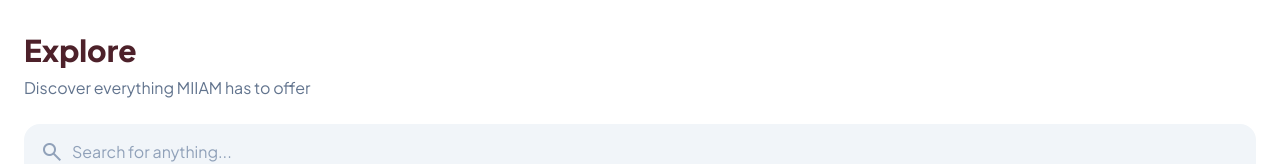
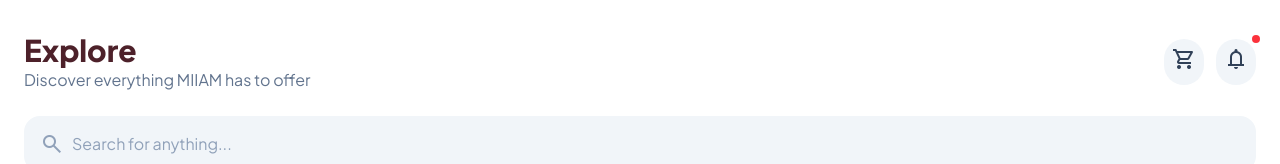
Before and after one commit to mayankinkk/MIIAM, a Next.js app in the folder miiam-app/: page /app/explore in a window 1280 px wide. Shown: the top 164 px of the page. Built offline with nearby package versions, Linux system fonts and the light colour scheme; no server answers.

Commit message:
feat: add animated floating cart badge on explore and food pages

```diff
--- a/miiam-app/src/app/app/explore/page.tsx
+++ b/miiam-app/src/app/app/explore/page.tsx
@@ -1,9 +1,10 @@
 "use client";
 
-import { useState, useRef } from "react";
+import { useState, useRef, useEffect } from "react";
 import Link from "next/link";
 import PullToRefresh from "@/components/PullToRefresh";
 import QuickActionsFAB from "@/components/QuickActionsFAB";
+import { useCartStore } from "@/lib/store/cartStore";
 
 const categories = [
   { id: "all", icon: "apps", label: "All" },
@@ -34,6 +35,19 @@ export default function ExplorePage() {
   const [activeCategory, setActiveCategory] = useState("all");
   const scrollRef = useRef<HTMLDivElement>(null);
   const [refreshKey, setRefreshKey] = useState(0);
+  const { totalItems } = useCartStore();
+  const [cartBounce, setCartBounce] = useState(false);
+  const [prevCartCount, setPrevCartCount] = useState(0);
+
+  useEffect(() => {
+    const count = totalItems();
+    if (count > prevCartCount && count > 0) {
+      setCartBounce(true);
+      const timer = setTimeout(() => setCartBounce(false), 500);
+      return () => clearTimeout(timer);
+    }
+    setPrevCartCount(count);
+  }, [totalItems(), prevCartCount]);
 
   const handleRefresh = async () => {
     await new Promise(resolve => setTimeout(resolve, 1500));
@@ -60,8 +74,31 @@ export default function ExplorePage() {
       <PullToRefresh onRefresh={handleRefresh} className="pb-24">
         {/* Header */}
         <header className="bg-white px-6 pt-8 pb-4">
-        <h1 className="text-3xl font-black text-[#4d212a] mb-2">Explore</h1>
-        <p className="text-slate-500 mb-6">Discover everything MIIAM has to offer</p>
+          <div className="flex items-center justify-between mb-6">
+            <div>
+              <h1 className="text-3xl font-black text-[#4d212a]">Explore</h1>
+              <p className="text-slate-500">Discover everything MIIAM has to offer</p>
+            </div>
+            <div className="flex items-center gap-3">
+              {/* Cart with animated badge */}
+              <Link
+                href="/app/cart"
+                className={`relative p-2 bg-slate-100 rounded-full hover:bg-slate-200 transition-colors ${cartBounce ? "animate-bounce-sm" : ""}`}
+              >
+                <span className="material-symbols-outlined text-2xl text-slate-700">shopping_cart</span>
+                {totalItems() > 0 && (
+                  <span className="absolute -top-1 -right-1 bg-[#ba001c] text-white text-[10px] font-bold w-5 h-5 rounded-full flex items-center justify-center animate-bounce-in">
+                    {totalItems()}
+                  </span>
+                )}
+              </Link>
+              {/* Notifications */}
+              <Link href="/app/notifications" className="p-2 bg-slate-100 rounded-full hover:bg-slate-200 transition-colors relative">
+                <span className="material-symbols-outlined text-2xl text-slate-700">notifications</span>
+                <span className="absolute -top-1 -right-1 w-2 h-2 bg-red-500 rounded-full animate-pulse" />
+              </Link>
+            </div>
+          </div>
 
           {/* Search */}
           <div className="relative">
--- a/miiam-app/src/app/app/food/page.tsx
+++ b/miiam-app/src/app/app/food/page.tsx
@@ -160,20 +160,41 @@ function AddToCartButton({
 
 function CartFloater() {
   const { items, totalPrice, totalItems } = useCartStore();
+  const [showAnimation, setShowAnimation] = useState(false);
+  const [prevCount, setPrevCount] = useState(totalItems());
+
+  useEffect(() => {
+    if (totalItems() > prevCount) {
+      setShowAnimation(true);
+      const timer = setTimeout(() => setShowAnimation(false), 500);
+      setPrevCount(totalItems());
+      return () => clearTimeout(timer);
+    }
+    setPrevCount(totalItems());
+  }, [totalItems(), prevCount]);
+
   if (items.length === 0) return null;
   return (
     <div className="fixed bottom-6 left-4 right-4 z-50">
       <Link
         href="/app/cart"
-        className="flex items-center justify-between bg-[#ba001c] text-white px-5 py-4 rounded-2xl shadow-2xl shadow-[#ba001c]/40"
+        className="flex items-center justify-between bg-[#ba001c] text-white px-5 py-4 rounded-2xl shadow-2xl shadow-[#ba001c]/40 active:scale-[0.98] transition-transform"
       >
         <div className="flex items-center gap-3">
-          <span className="bg-white text-[#ba001c] font-black text-xs px-2 py-0.5 rounded-full">
-            {totalItems()}
-          </span>
+          <div className={`relative ${showAnimation ? "animate-bounce-sm" : ""}`}>
+            <span className="bg-white text-[#ba001c] font-black text-xs px-2 py-0.5 rounded-full">
+              {totalItems()}
+            </span>
+            {showAnimation && (
+              <span className="absolute -top-1 -right-1 w-3 h-3 bg-green-400 rounded-full animate-ping" />
+            )}
+          </div>
           <span className="font-bold">View Cart</span>
         </div>
-        <span className="font-black text-lg">₹{totalPrice().toFixed(2)}</span>
+        <div className="flex items-center gap-2">
+          <span className="font-black text-lg">₹{totalPrice().toFixed(2)}</span>
+          <span className="material-symbols-outlined text-white/80">arrow_forward</span>
+        </div>
       </Link>
     </div>
   );
--- a/miiam-app/src/app/globals.css
+++ b/miiam-app/src/app/globals.css
@@ -478,6 +478,15 @@ body {
   animation: pulse-subtle 2s ease-in-out infinite;
 }
 
+@keyframes bounce-sm {
+  0%, 100% { transform: scale(1); }
+  50% { transform: scale(1.3); }
+}
+
+.animate-bounce-sm {
+  animation: bounce-sm 0.4s ease-out;
+}
+
 .animate-fade-up {
   animation: fade-up 0.5s ease-out forwards;
 }
```
Lines whose indentation alone changed are shown as unchanged.
